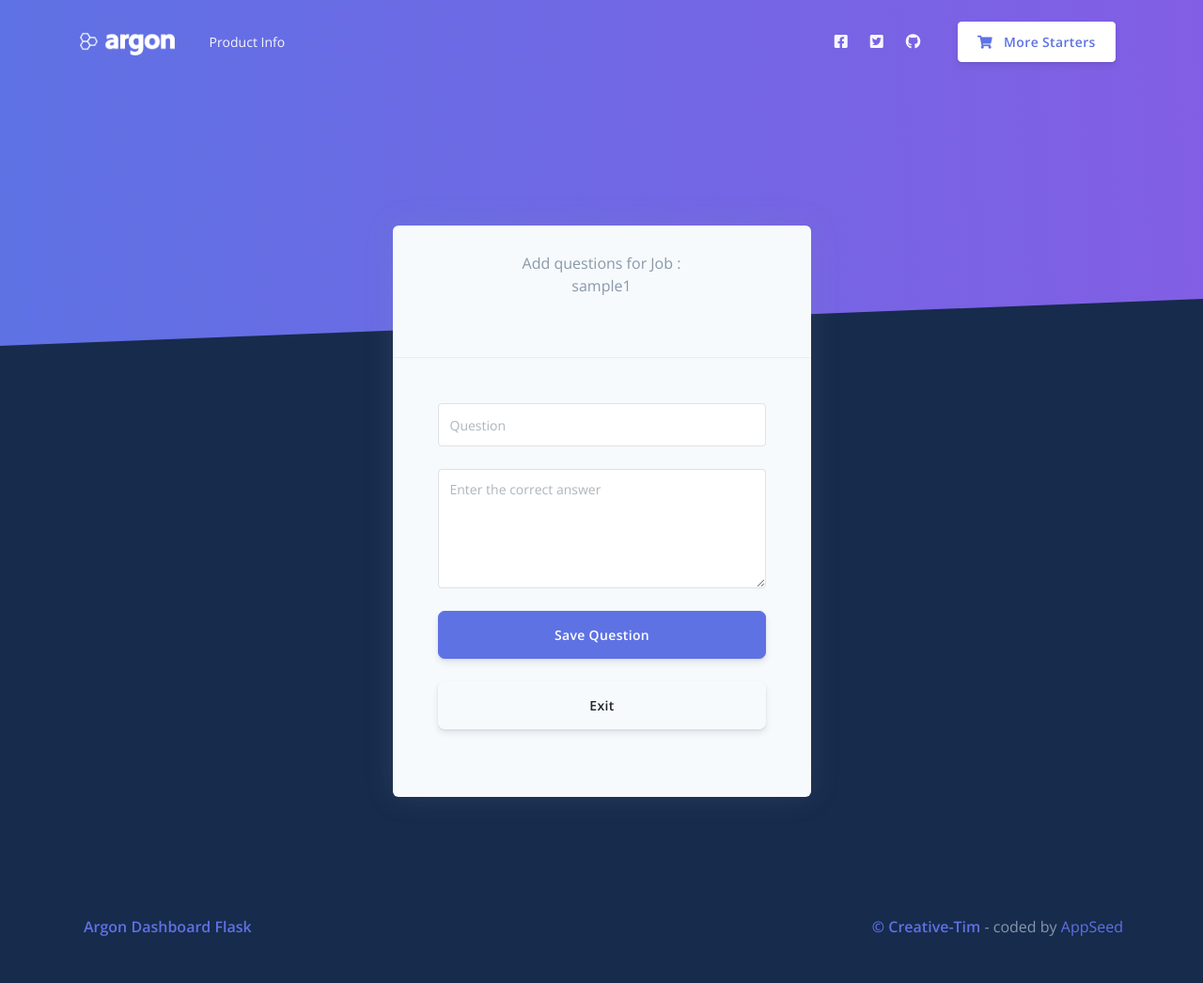
After one commit to shaurya2703/HireMe, a Flask app: page /addquestion?job_id=1 in a window 1280 px wide. The commit adds this page. Shown: the whole page at 94% size. Run offline with Flask 2, Linux system fonts and the light colour scheme; a user stored in the database is signed in; data comes from the database, SQL or seed files in the repository; both versions use the stored data as it was after the commit; some libraries are stand-ins or nearby versions.

Commit message:
add question page added

```diff
--- a/app.py
+++ b/app.py
@@ -3,6 +3,7 @@ from flask import Flask,render_template, session,request, redirect, url_for, fla
 # from flask_session import Session
 from flask_sqlalchemy import SQLAlchemy
 from flask_login import login_manager, login_user, LoginManager, login_required, logout_user, current_user
+import hashlib
 # from flask_script import Manager
 
 
@@ -168,7 +169,7 @@ def interview_page():
         result = db.session.execute(f'''
         select j.job_profile jp,j.job_description_path jd ,j.collegeName coll ,
         (SELECT count(*) from job_stu_map js where js.job_id=j.job_id and attempted=1)
-        attempted from  jobs j where interviewer_id={current_user.id} ; ''')
+        attempted,j.job_id jid from  jobs j where interviewer_id={current_user.id} ; ''')
         table=[]
         for i in result:
             temp=[]
@@ -177,12 +178,60 @@ def interview_page():
                 temp.append(f.read(50)+'...')
             temp.append(i.coll)
             temp.append(i.attempted)
+            temp.append(i.jid)
             table.append(temp)
         print (table)
 
         return render_template('interviewer/dashboard.html',name = current_user.name, table=table)
     # else:
     #     return redirect(url_for("interviewer_login"))
+@app.route("/addquestion", methods = ['GET','POST'])
+@login_required
+def addquestion():
+
+    if request.method=="GET":
+
+        jobid=request.args.get('job_id')
+        job_profile=Jobs.query.filter_by(job_id=jobid).first().job_profile
+        print(job_profile)
+        return render_template("interviewer/includes/add_question.html",job_id=jobid,job_profile=job_profile)
+
+    else :
+        # jobid=request.args.get('job_id')
+        question=request.form["question"]
+        answer=request.form["answer"]
+        jobid=request.form["job_id"]
+        # print(question+answer+jobid)
+        filepath="documents/questions/"+str(hashlib.sha1(bytes(question+str(jobid),'utf-8')).hexdigest())+'.txt'
+        with open(filepath,"w+") as file:
+            file.write(answer)
+        # print(Jobs.query.filter_by(job_id=jobid).first())
+        db.session.add(Questions(question=question,correct_answer_path=filepath
+        ,jobs=Jobs.query.filter_by(job_id=jobid).first()))
+        db.session.commit()
+
+        job_profile=Jobs.query.filter_by(job_id=jobid).first().job_profile
+        print(job_profile)
+        return render_template("interviewer/includes/add_question.html",job_id=jobid,job_profile=job_profile)
+
+# @app.route("/addlastquestion", methods = ['POST'])
+# # @login_required
+# def addlastquestion():
+
+#     jobid=request.jobid
+#     question=request.form.question
+#     ans=request.answer
+#     filepath=path_of_questions+str(hashlib.sha1(bytes(question+str(job.job_id),'utf-8')).hexdigest())+'.txt'
+#     with open(filepath,"w+") as file:
+#         file.write(ans)
+#     db.session.add(Questions(question=question+'for'+str(job.job_id),correct_answer_path=filepath
+#     ,jobs=job))
+#     # result = db.session.execute(f'select i.name u,i.company_name cn,j.job_profile jp from interviewer i join
+#     # jobs j on j.interviewer_id = i.id join job_stu_map js on js.job_id=j.job_id where js.stu_id={ student_id }')
+#     return render_template("interviewer/includes/add_question.html",job_id=jobid)
+
+
+
 
 if __name__ == '__main__':
     print("Creating tables")
--- /dev/null
+++ b/documents/questions/519e19112099cf94ce254b5dd614f82d1115fe87.txt
@@ -0,0 +1 @@
+hello
--- /dev/null
+++ b/documents/questions/960a39cb7c3798cfcf2700956a0037597fc6c12c.txt
@@ -0,0 +1 @@
+Operating system
--- /dev/null
+++ b/documents/questions/b82334ffacc1f97ede7cc2e72b6bc2f13b0dc8b8.txt
@@ -0,0 +1 @@
+aa
--- /dev/null
+++ b/documents/questions/e629ab00c66939ef43f4d93fb71bd30200f14fc2.txt
@@ -0,0 +1 @@
+bb
--- a/models.py
+++ b/models.py
@@ -14,7 +14,7 @@ class Student(db.Model, UserMixin):
 
 
     def __repr__(self):
-        return f"User(import '{self.name}' , '{self.email}' , '{self.password}' , '{self.rollno}' ,'{self.collegeName}')"
+        return (f"User(import '{self.name}' , '{self.email}' , '{self.password}' , '{self.rollno}' ,'{self.collegeName}')")
 
 class Interviewer(db.Model, UserMixin):
     __tablename__ = 'interviewer'
@@ -26,7 +26,7 @@ class Interviewer(db.Model, UserMixin):
     jobs_added=db.relationship('Jobs',backref='interviewer')
 
     def __repr__(self):
-        return f"User('{self.name}' , '{self.email}' , '{self.password}', '{self.company_name}')"
+        return (f"User('{self.name}' , '{self.email}' , '{self.password}', '{self.company_name}')")
 
 class Jobs(db.Model,UserMixin):
     __tablename__='jobs'
--- a/templates/interviewer/dashboard.html
+++ b/templates/interviewer/dashboard.html
@@ -130,6 +130,7 @@
                     <th scope="col">Job Description</th>
                     <th scope="col">College Name</th>
                     <th scope="col">Number of attempts</th>
+                    <th scope="col">Add Questions</th>
                   </tr>
                 </thead>
                 <tbody>
@@ -148,6 +149,11 @@
                     <td>
                       <!-- <i class="fas fa-arrow-up text-success mr-3"></i>  -->
                       {{i[3]}}
+                    </td>
+                    <td>
+                      <div class="col-3 text-right">
+                        <a href="{{ url_for('addquestion', job_id = i[4] ) }}" class="btn btn-sm btn-primary">Add</a>
+                      </div>
                     </td>
                   </tr>
                   {% endfor %}
--- /dev/null
+++ b/templates/interviewer/includes/add_question.html
@@ -0,0 +1,86 @@
+{% extends 'interviewer/layouts/base-fullscreen.html' %}
+
+{% block title %} Register {% endblock title %}
+
+<!-- Specific CSS goes HERE -->
+<style>
+  .hiddenfield{
+    opacity: 0.0;
+  }
+</style>
+{% block stylesheets %}{% endblock stylesheets %}
+
+{% block content %}
+
+  <!-- Page content -->
+  <div class="container mt--8 pb-5">
+    <div class="row justify-content-center">
+      <div class="col-lg-5 col-md-7">
+        <div class="card bg-secondary shadow border-0">
+          <div class="card-header bg-transparent pb-5">
+
+            <div class="text-muted text-center mt-2 mb-3">
+              Add questions for Job :
+              <br />
+              {% if msg %}
+                <span class="text-danger">{{ msg | safe }}</span>
+              {% else %}
+                {{job_profile}}
+              {% endif %}
+            </div>
+
+          </div>
+          <div class="card-body px-lg-5 py-lg-5">
+
+            {% if not success %}
+
+              <form role="form" method="post" action="">
+
+
+
+
+
+                  <div class="col-md-14">
+                    <div class="form-group">
+                      <input type="question" class="form-control" name="question" placeholder="Question">
+                    </div>
+                  </div>
+                  <div class="hiddenfield" opacity=0.0>
+                    <input type ="hidden" name="job_id" value={{job_id}} size =1px>
+
+                  </div>
+
+                  <div class="col-md-14">
+                      <textarea class="form-control" name="answer" rows="5" placeholder="Enter the correct answer"></textarea>
+                  </div>
+
+
+
+
+
+                <div class="text-center">
+
+                  <button type="submit" class="btn btn-primary btn-lg btn-block my-4">
+                    Save Question
+                  </button>
+
+                </div>
+              </form>
+              <a href="/intvw">
+              <button type="button"  class="btn btn-secondary btn-lg btn-block my-4">
+                Exit
+              </button></a>
+            {% endif %}
+
+          </div>
+        </div>
+
+      </div>
+    </div>
+  </div>
+
+{% endblock content %}
+
+<!-- Specific JS goes HERE -->
+
+{% block javascripts %}{% endblock javascripts %}
--- a/templates/interviewer/layouts/base-fullscreen.html
+++ b/templates/interviewer/layouts/base-fullscreen.html
@@ -39,10 +39,10 @@
 
   <div class="main-content">
 
-    {% include "includes/navigation-fullscreen.html" %}
+    {% include "interviewer/includes/navigation-fullscreen.html" %}
 
     <!-- Header -->
-    <div class="header bg-gradient-primary py-7 py-lg-8">
+      <div class="header bg-gradient-primary py-7 py-lg-8">
       <div class="container">
         <div class="header-body text-center mb-7">
           <div class="row justify-content-center">
@@ -50,12 +50,12 @@
               <h1 class="text-white">
               <h1 class="text-white">
                 <a target="_blank" class="text-white"
-                   href="https://www.creative-tim.com/product/argon-dashboard-flask">Argon Dashboard Flask</a>
+                   href="https://www.creative-tim.com/product/argon-dashboard-flask"></a>
               </h1>
               <p class="text-lead text-light">
-                UI-Ready open-source admin panel enhanced with database and authentication -
-                Coded by <a target="_blank" class="text-white" href="https://www.creative-tim.com/">Creative-Tim</a>
-                and <a target="_blank" class="text-white" href="https://appseed.us">AppSeed</a>.
+
+                 <a target="_blank" class="text-white" href="https://www.creative-tim.com/"></a>
+                 <a target="_blank" class="text-white" href="https://appseed.us"></a>
               </p>
             </div>
           </div>
@@ -70,11 +70,11 @@
 
     {% block content %}{% endblock content %}
 
-    {% include "includes/footer-fullscreen.html" %}
+    {% include "interviewer/includes/footer-fullscreen.html" %}
 
   </div>
 
-  {% include "includes/scripts.html" %}
+  {% include "interviewer/includes/scripts.html" %}
 
   <!-- Specific JS goes HERE -->
   {% block javascripts %}{% endblock javascripts %}
```
Also changed, not shown: site.db, templates/student/tables.html (added).
